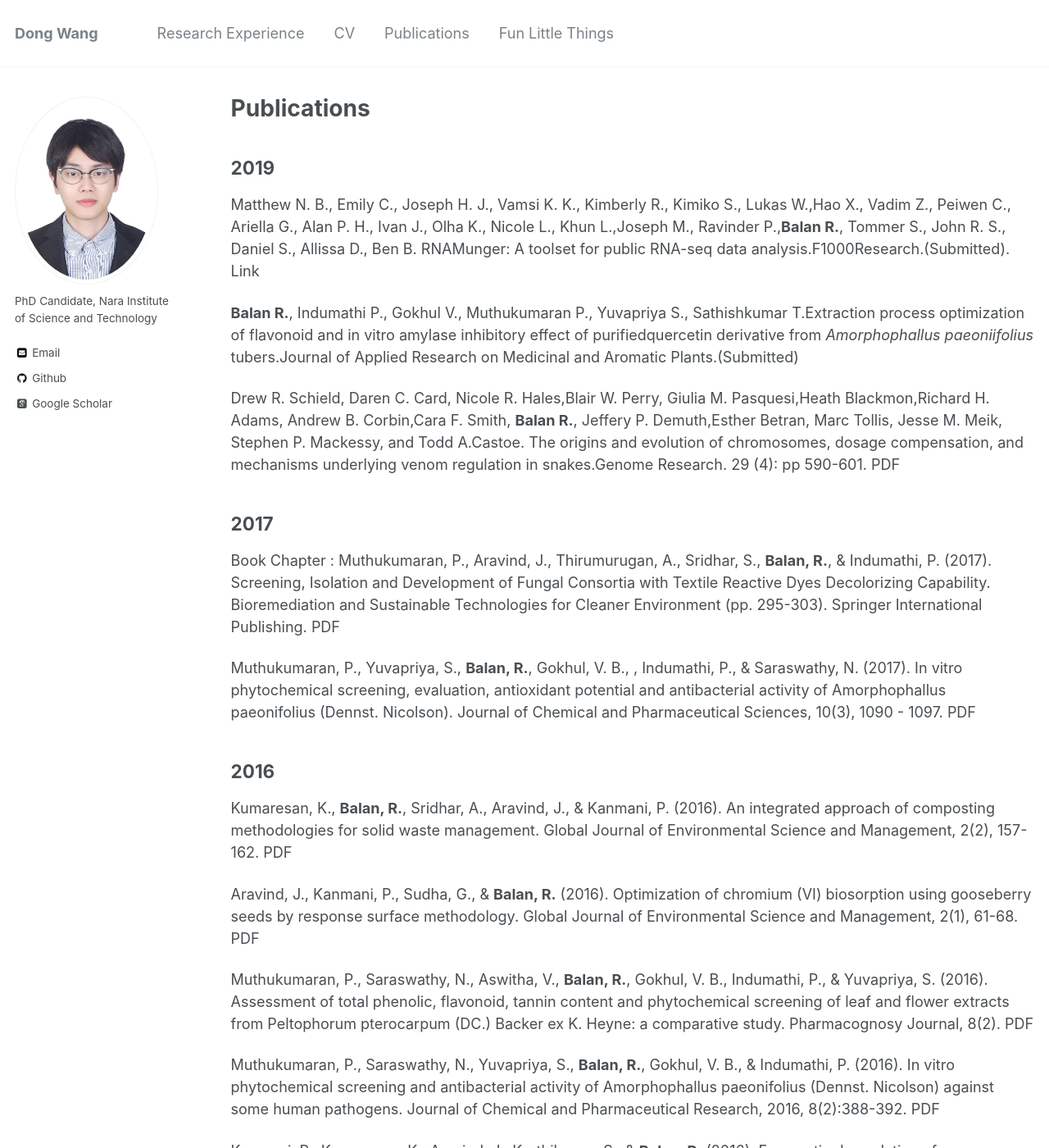
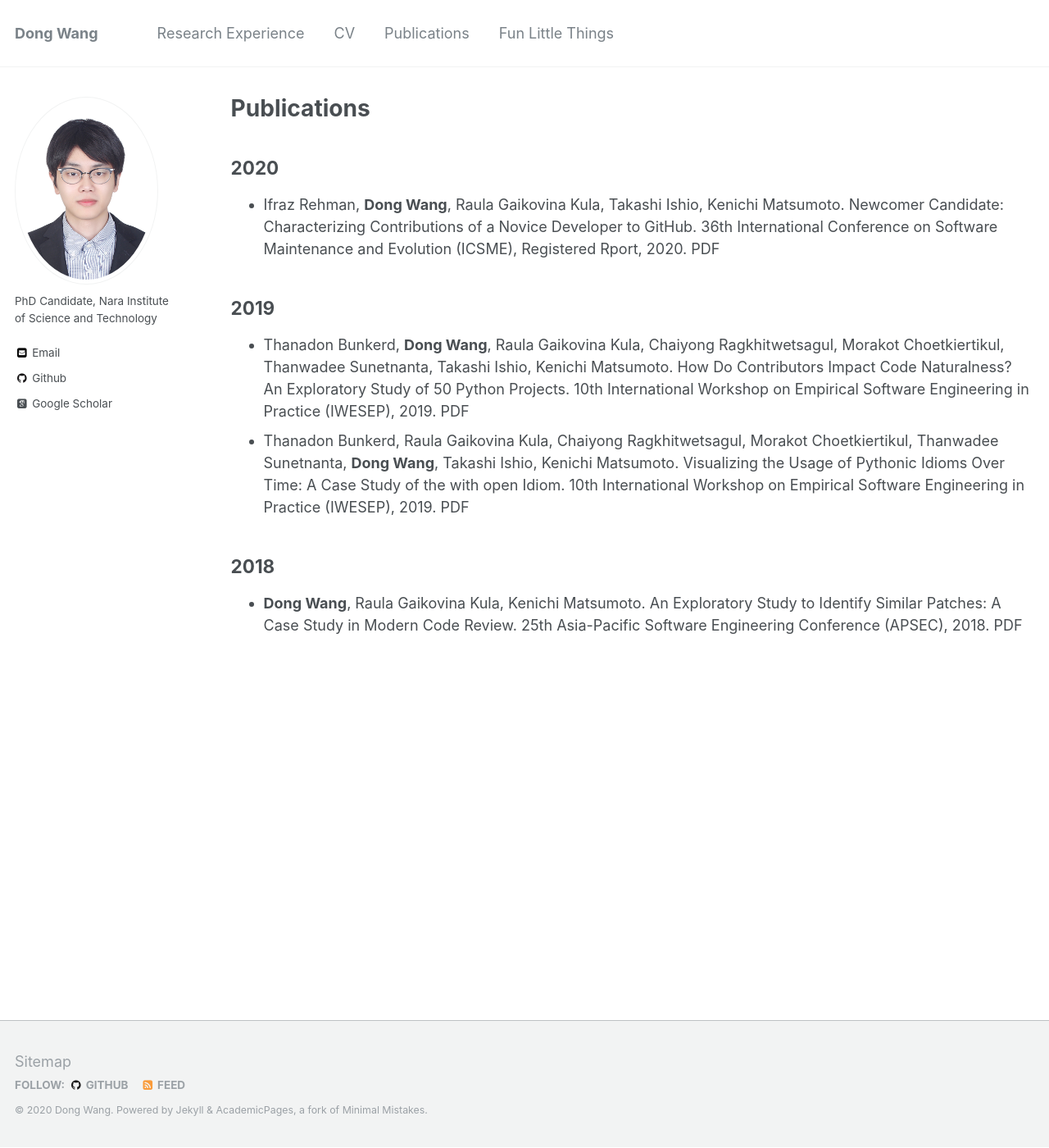
Before and after one commit to tao-xiao/dong-w.github.io, a Jekyll site: the page built from _pages/publications.md, in a window 1280 px wide and 1400 px high. Shown: the whole window at 82% size. Built offline with Jekyll 4.4.1, drawn with Linux system fonts in a browser that asks for light colours; some web fonts are replaced; some of the changed text lies outside the part shown.

Commit message:
Update publications.md

```diff
--- a/_pages/publications.md
+++ b/_pages/publications.md
@@ -8,28 +8,13 @@ author_profile: true
 {% if author.googlescholar %}
   You can also find my articles on <u><a href="{{author.googlescholar}}">my Google Scholar profile</a>.</u>
 {% endif %}
+## 2020
+* Ifraz Rehman, **Dong Wang**, Raula Gaikovina Kula, Takashi Ishio, Kenichi Matsumoto. Newcomer Candidate: Characterizing Contributions of a Novice Developer to GitHub. 36th International Conference on Software Maintenance and Evolution (ICSME), Registered Rport, 2020. [PDF](https://www.researchgate.net/publication/343498679_Newcomer_Candidate_Characterizing_Contributions_of_a_Novice_Developer_to_GitHub)
 
 ## 2019
+* Thanadon Bunkerd, **Dong Wang**, Raula Gaikovina Kula, Chaiyong Ragkhitwetsagul, Morakot Choetkiertikul, Thanwadee Sunetnanta, Takashi Ishio, Kenichi Matsumoto. How Do Contributors Impact Code Naturalness? An Exploratory Study of 50 Python Projects. 10th International Workshop on Empirical Software Engineering in Practice (IWESEP), 2019. [PDF](https://ieeexplore.ieee.org/document/8945084/)
+* Thanadon Bunkerd, Raula Gaikovina Kula, Chaiyong Ragkhitwetsagul, Morakot Choetkiertikul, Thanwadee Sunetnanta, **Dong Wang**, Takashi Ishio, Kenichi Matsumoto. Visualizing the Usage of Pythonic Idioms Over Time: A Case Study of the with open Idiom. 10th International Workshop on Empirical Software Engineering in Practice (IWESEP), 2019. [PDF](https://cragkhit.github.io/publications/iwesep19_Tattiya.pdf)
 
-Matthew N. B., Emily C., Joseph H. J., Vamsi K. K., Kimberly R., Kimiko S., Lukas W.,Hao X., Vadim Z., Peiwen C., Ariella G., Alan P. H., Ivan J., Olha K., Nicole L., Khun L.,Joseph M., Ravinder P.,**Balan R.**, Tommer S., John R. S., Daniel S., Allissa D., Ben B. RNAMunger: A toolset for public RNA-seq data analysis.F1000Research.(Submitted). [Link](https://github.com/NCBI-Hackathons/RNA-Seq-in-the-Cloud)
+## 2018
 
-**Balan R.**, Indumathi P., Gokhul V., Muthukumaran P., Yuvapriya S., Sathishkumar T.Extraction process optimization of flavonoid and in vitro amylase inhibitory effect of purifiedquercetin derivative from _Amorphophallus paeoniifolius_ tubers.Journal of Applied Research on Medicinal and Aromatic Plants.(Submitted)
-
-Drew R. Schield, Daren C. Card, Nicole R. Hales,Blair W. Perry, Giulia M. Pasquesi,Heath Blackmon,Richard H. Adams, Andrew B. Corbin,Cara F. Smith, **Balan R.**, Jeffery P. Demuth,Esther Betran, Marc Tollis, Jesse M. Meik, Stephen P. Mackessy, and Todd A.Castoe. The origins and evolution of chromosomes, dosage compensation, and mechanisms underlying venom regulation in snakes.Genome Research. 29 (4): pp 590-601. [PDF](https://genome.cshlp.org/content/29/4/590.full.pdf)
-
-## 2017
-
-Book Chapter : Muthukumaran, P., Aravind, J., Thirumurugan, A., Sridhar, S., **Balan, R.**, & Indumathi, P. (2017). Screening, Isolation and Development of Fungal Consortia with Textile Reactive Dyes Decolorizing Capability. Bioremediation and Sustainable Technologies for Cleaner Environment (pp. 295-303). Springer International Publishing. [PDF](https://link.springer.com/chapter/10.1007%2F978-3-319-48439-6_22)
-
-Muthukumaran, P., Yuvapriya, S., **Balan, R.**, Gokhul, V. B., , Indumathi, P., & Saraswathy, N. (2017). In vitro phytochemical screening, evaluation, antioxidant potential and antibacterial activity of Amorphophallus paeonifolius (Dennst. Nicolson). Journal of Chemical and Pharmaceutical Sciences, 10(3), 1090 - 1097. [PDF](https://jchps.com/issues/Volume%2010_Issue%203/20171025_064239_0710916.pdf)
-
-## 2016
-Kumaresan, K., **Balan, R.**, Sridhar, A., Aravind, J., & Kanmani, P. (2016). An integrated approach of composting methodologies for solid waste management. Global Journal of Environmental Science and Management, 2(2), 157-162. [PDF](http://gjesm.net/article_15267_7c76e0db74c359601ac0d849ab2355f4.pdf)
-
-Aravind, J., Kanmani, P., Sudha, G., & **Balan, R.** (2016). Optimization of chromium (VI) biosorption using gooseberry seeds by response surface methodology. Global Journal of Environmental Science and Management, 2(1), 61-68. [PDF](http://www.gjesm.net/article_14835_ad499e755a50bcb901ac6dd49d556586.pdf)
-
-Muthukumaran, P., Saraswathy, N., Aswitha, V., **Balan, R.**, Gokhul, V. B., Indumathi, P., & Yuvapriya, S. (2016). Assessment of total phenolic, flavonoid, tannin content and phytochemical screening of leaf and flower extracts from Peltophorum pterocarpum (DC.) Backer ex K. Heyne: a comparative study. Pharmacognosy Journal, 8(2). [PDF](http://www.phcogj.com/sites/default/files/10.5530pj.2016.2.7.pdf)
-
-Muthukumaran, P., Saraswathy, N., Yuvapriya, S., **Balan, R.**, Gokhul, V. B., & Indumathi, P. (2016). In vitro phytochemical screening and antibacterial activity of Amorphophallus paeonifolius (Dennst. Nicolson) against some human pathogens. Journal of Chemical and Pharmaceutical Research, 2016, 8(2):388-392. [PDF](http://www.jocpr.com/articles/in-vitro-phytochemical-screening-and-antibacterial-activity-of-amorphophallus-paeonifolius-dennst-nicolson-against-some.pdf)
-
-Kanmani, P., Kumaresan, K., Aravind, J., Karthikeyan, S., & **Balan, R.** (2016). Enzymatic degradation of polyhydroxyalkanoate using lipase from Bacillus subtilis. International Journal of Environmental Science and Technology, 13(6), 1541-1552. [PDF](https://link.springer.com/article/10.1007/s13762-016-0992-5)
+* **Dong Wang**, Raula Gaikovina Kula, Kenichi Matsumoto. An Exploratory Study to Identify Similar Patches: A Case Study in Modern Code Review. 25th Asia-Pacific Software Engineering Conference (APSEC), 2018. [PDF](https://ieeexplore.ieee.org/document/8719469)
```
